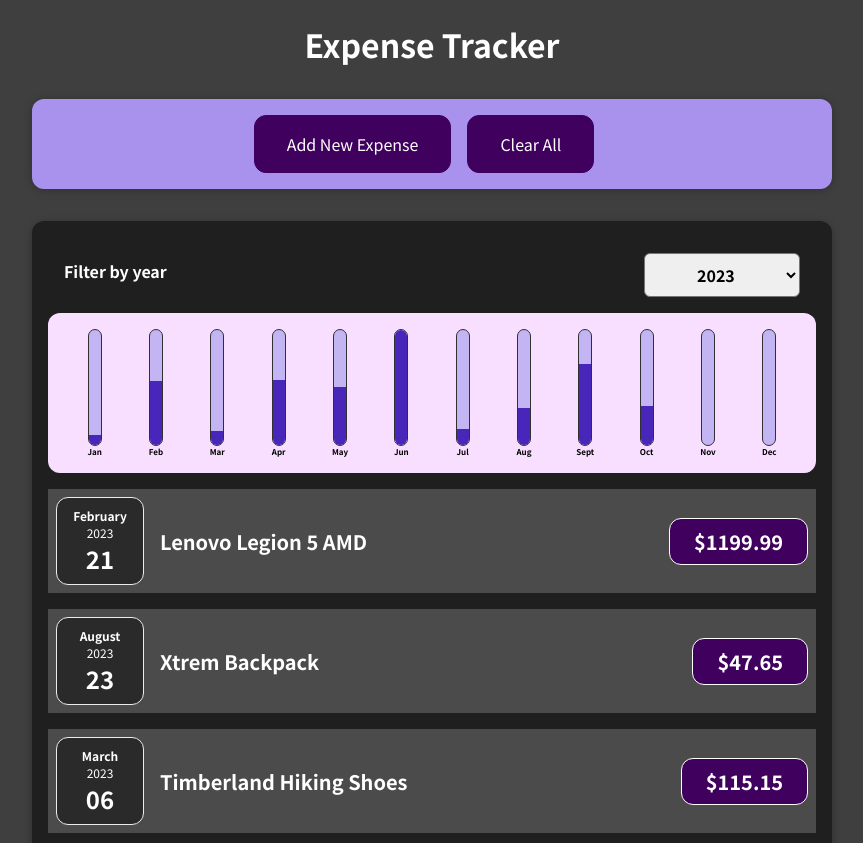
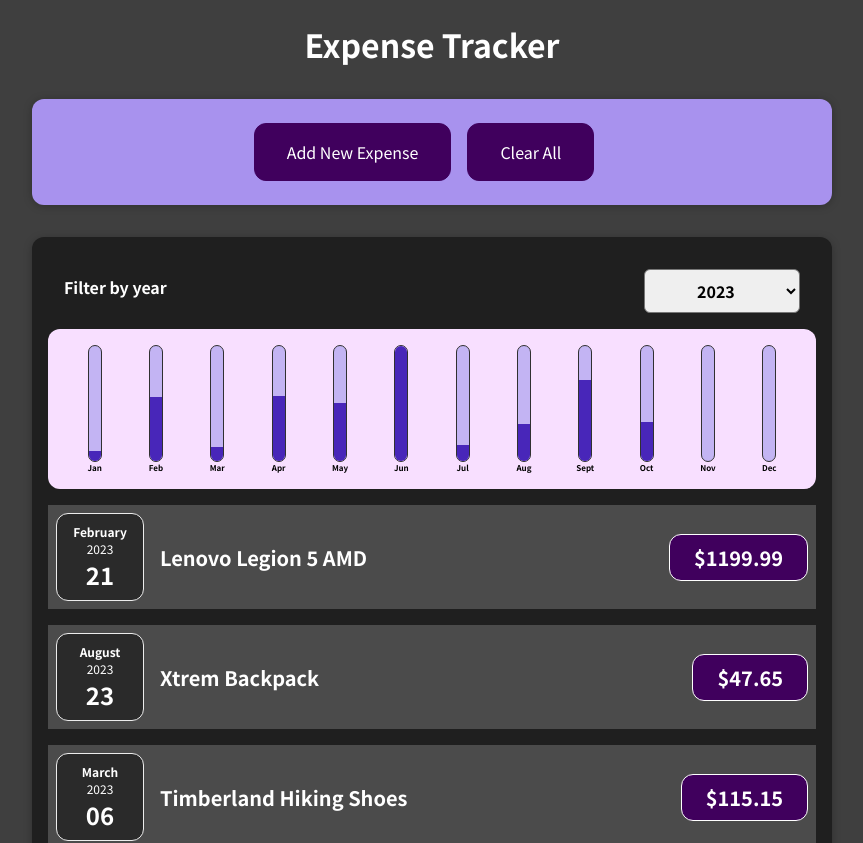
Before and after one commit to David35D/react-expense-tracker, a React (Create React App) app: page / in a window 1280 px wide. Shown: the top 843 px of the page, without its empty margins (208-1071 px from the left). Built offline with nearby package versions, Linux system fonts and the light colour scheme.

Commit message:
Added margin top bottom to buttons

```diff
--- a/src/components/NewExpense/NewExpense.css
+++ b/src/components/NewExpense/NewExpense.css
@@ -18,6 +18,8 @@
   color: white;
   border-radius: 12px;
   margin-right: 1rem;
+  margin-top: 0.5rem;
+  margin-bottom: 0.5rem;
 }
 
 .new-expense button:hover,
```
